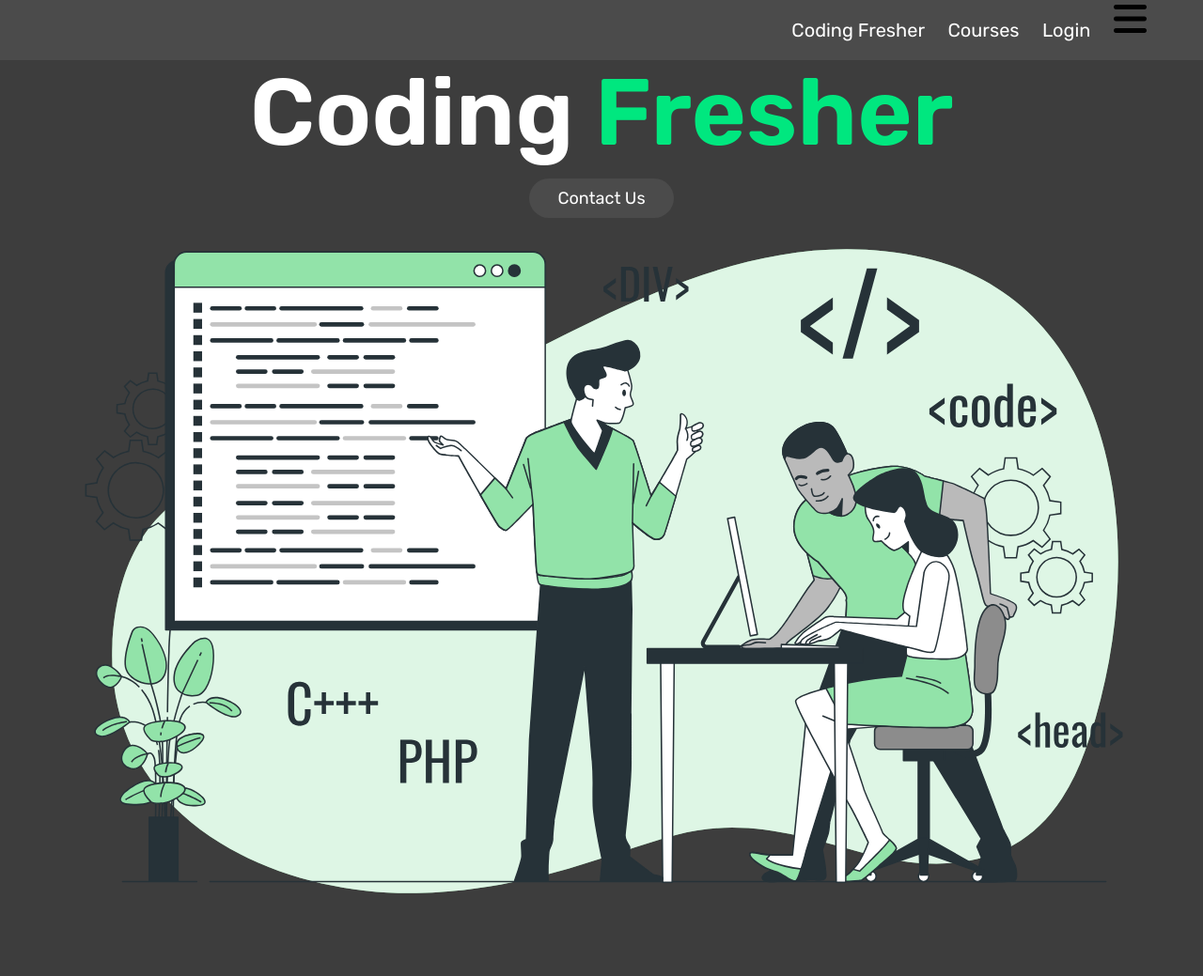
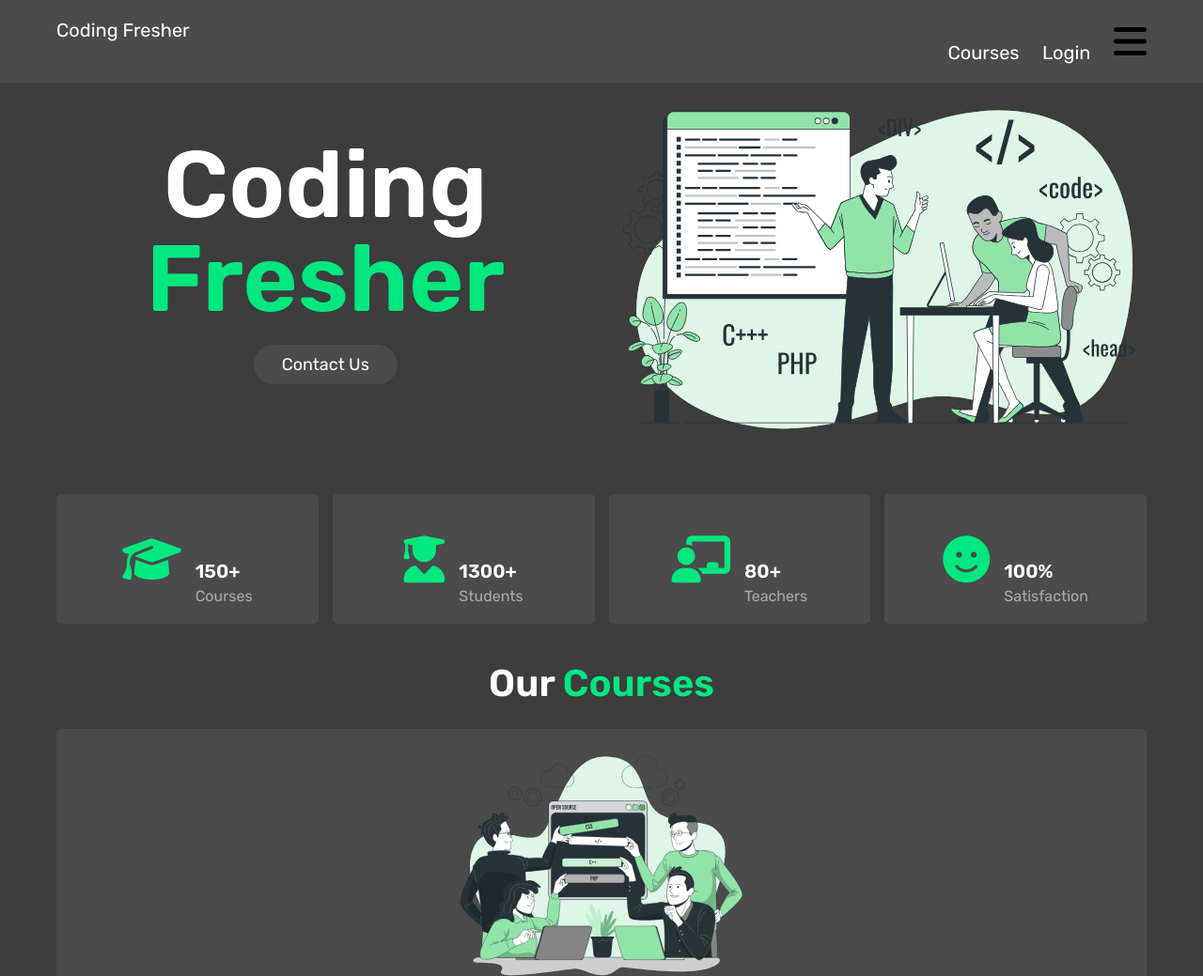
Before and after one commit to Jhil20/First_SGP, a plain HTML site: page index.html in a window 1280 px wide. Shown: the top 1039 px of the page at 94% size. Drawn offline with Linux system fonts and the light colour scheme.

Commit message:
Add files via upload

```diff
--- a/index.css
+++ b/index.css
@@ -21,13 +21,13 @@
 }
 .navbar{
     display: flex;
-    justify-content: end;
+    justify-content: flex-end;
     font-size: 20px;
     box-sizing: border-box;
 }
 .logo{
     color:#fff;
-    /* font-size: 20px; */
+    font-size: 20px;
 }
 *::selection{
     background-color:var(--white);
@@ -99,7 +99,7 @@ header.flex
     justify-content: space-between;
 }
 header.flex.logo{
-    font-size: 2.5rem;
+    font-size: 5rem;
     color:var(--white);
 }
 header.flex.navbar a{
@@ -136,6 +136,7 @@ header.flex.navbar a:hover
 .home .row .image
 {
     flex: 1 1 40rem;
+    margin-top: 7%;
 }
 .home .row .image img
 {
--- a/index.html
+++ b/index.html
@@ -11,8 +11,8 @@
 <body>
     <header class="header">
         <section class="flex">
+            <a href="#home" class="logo">Coding Fresher&nbsp;&nbsp;&nbsp;&nbsp;&nbsp;</a>
             <nav class="navbar">
-            <a href="#home" class="logo">Coding Fresher&nbsp;&nbsp;&nbsp;&nbsp;&nbsp;</a>
                 <a href="#courses" class="logo">courses&nbsp;&nbsp;&nbsp;&nbsp;&nbsp;</a>
                 <a href="login.html" class="logo">login&nbsp;&nbsp;&nbsp;&nbsp;&nbsp;</a>
                 <div id="menue-btn"  class="fas fa-bars fa-2xl" ></div>
@@ -26,9 +26,9 @@
                 <h3>coding <span> Fresher</span></h3>
                 <a href="#contact" class="btn">contact us</a>
             </div>
-        </div>
-        <div class="image">
-            <img src="images/Coding workshop-bro.svg" alt="">
+            <div class="image">
+                <img src="images/Coding workshop-bro.svg" alt="">
+            </div>
         </div>
     </section>
     <!-- home sction ends -->
```
